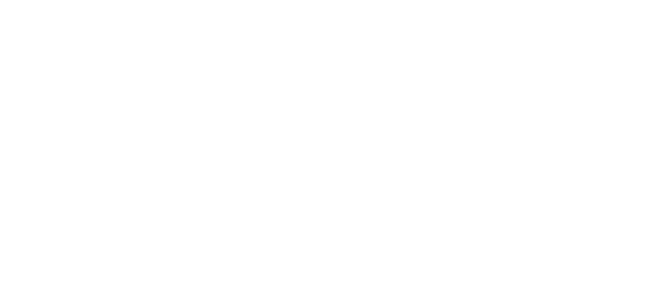
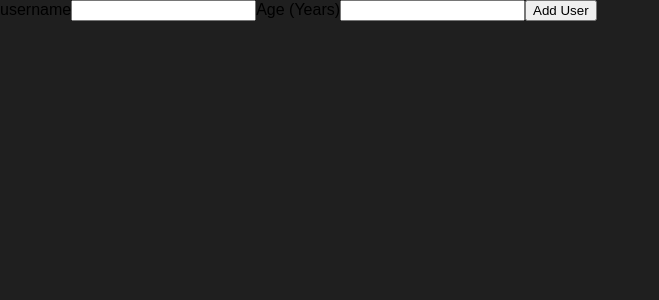
Before and after one commit to kidmun/simple-add-user-project, a React (Create React App) app: page / in a window 1280 px wide. Shown: the top 300 px of the page, without its empty margins (0-659 px from the left). Built offline with nearby package versions, Linux system fonts and the light colour scheme.

Commit message:
add AddUser function and connect with app.js and change the background color

```diff
--- a/src/App.js
+++ b/src/App.js
@@ -1,9 +1,11 @@
 import React from 'react';
-
+import AddUser from './components/Users/AddUser';
 
 function App() {
   return (
     <div>
+
+      <AddUser/>
 
     </div>
   );
--- a/src/components/Users/AddUser.js
+++ b/src/components/Users/AddUser.js
@@ -0,0 +1,20 @@
+import react from 'react';
+
+const AddUser = props => {
+    const addUserHandler = (event) => {
+  event.preventDefault();
+    }
+return(
+<form onSubmit={addUserHandler}>
+    <label htmlFor="username">username</label>
+    <input id="username" type="text"/>
+
+    <label htmlFor="age">Age (Years)</label>
+    <input id="age" type="number"/>
+
+    <button type="submit">Add User</button>
+    </form>
+);
+};
+
+export default AddUser;
--- a/src/index.css
+++ b/src/index.css
@@ -4,6 +4,7 @@
 
 html {
   font-family: sans-serif;
+  background: #1f1f1f;
 }
 
 body {
```
